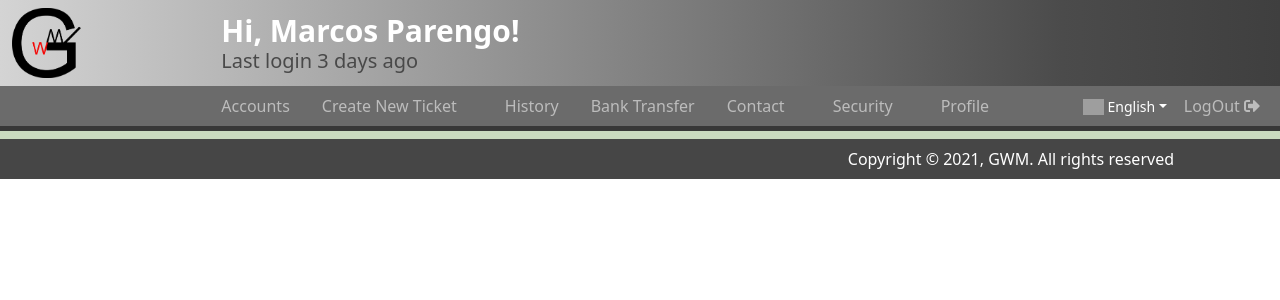
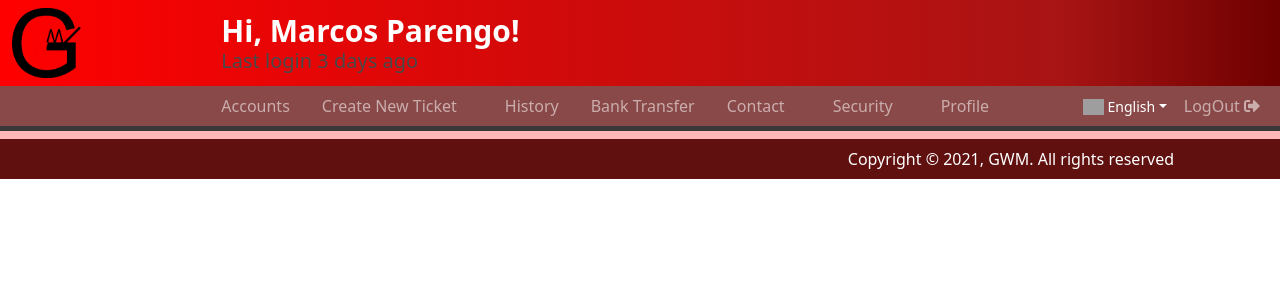
Before and after one commit to GWM-Platform/GWM-Platform-frontEnd, a React (Create React App) app: page /DashboardNew in a window 1280 px wide. Shown: the top 300 px of the page. Built offline with nearby package versions, Linux system fonts and the light colour scheme; grey boxes are pictures that could not be loaded.

Commit message:
New ticket in progress, found selector in progress, undo color changes

```diff
--- a/src/App.css
+++ b/src/App.css
@@ -13,27 +13,37 @@
   --nav-info-gradient2:rgb(22, 117, 59);
   --nav-info-gradient3:rgb(33, 91, 50);
   */
-    --main-color: rgb(75, 53, 53);
-    --secondary-color: rgb(141, 141, 141);
-    --error: rgb(255, 0, 0);
-    --red: rgb(161, 0, 0);
-    --message: rgb(89, 109, 93);
-    --th-color: rgba(255, 255, 255, 0);
-    --tr-color: rgba(255, 255, 255, 0);
-    --table-border: rgba(255, 255, 255, 0.5);
-    --nav-info-gradient3: rgb(63, 63, 63);
-    --nav-info-gradient2: rgb(75, 75, 75);
-    --nav-info-gradient1: rgb(212, 212, 212);
-    --footer-background: #464646;
-    --main-dashboard-bg: rgb(202, 218, 192);
+
+
+
+  /*NavBar*/
+    --main-bg-nav-color:#611010;
+    --selected-underline-section-color:#611010;
+    --default-underline-section-color:#ff3a3a;
+
+
+    --main-color: rgb(158, 27, 27);
+    --secondary-color:   rgb(150, 90, 0);
+    --error:rgb(145, 85, 85);
+    --red:rgb(201, 44, 45);
+    --message:rgb(0,114,25);
+    --th-color:rgba(201, 74, 74, 0.295);
+    --tr-color:rgb(240, 148, 148);
+    --table-border: rgba(78, 65, 30, 0.5);
+    --nav-info-gradient1:rgb(255, 0, 0);
+    --nav-info-gradient2:rgb(168, 20, 20);
+    --nav-info-gradient3:rgb(110, 0, 0);
+    --footer-background:#611010;
+
+    --main-dashboard-bg: rgb(255, 183, 183);
     --secondary-card-secondary: rgb(244, 246, 241);
     --main-card-color: rgb(124, 124, 124);
     /*NavBar*/
-    --main-bg-nav-color: #6b6b6b;
+    --main-bg-nav-color: #8a4949;
     --selected-underline-section-color: #b3b3b3;
     --default-underline-section-color: #383838;
     --text-nav-section-color: #E2E5EA;
-    --ticket-main-color: rgb(126, 152, 226);
+    --ticket-main-color: rgb(235, 56, 56);
     --ticket-secondary-color: rgb(214, 222, 240);
 }
 
--- a/src/components/Containerlogin/index.jsx
+++ b/src/components/Containerlogin/index.jsx
@@ -116,7 +116,7 @@
                       </Row>
                       <Row className="d-flex flex-row-reverse">
                         <Col xs="12">
-                          <CButton type="submit" disabled={buttonDisabled} color="secondary" className="mainColor button block px-4" /*onClick={toDashBoard}*/>
+                          <CButton type="submit" disabled={buttonDisabled} color="danger" className="mainColor button block px-4" /*onClick={toDashBoard}*/>
                             <Spinner
                               as="span"
                               animation="border"
--- a/src/components/UserDashboardNew/CreateNewTicket/OperationFormContainer/OperationForm/BuyForm/FoundCard/index.jsx
+++ b/src/components/UserDashboardNew/CreateNewTicket/OperationFormContainer/OperationForm/BuyForm/FoundCard/index.jsx
@@ -25,6 +25,7 @@ const FoundCard = ({ found, ownKey, data, setData, some, setSome }) => {
                         className="d-block w-100"
                         legend={false}
                         data={found.composition}
+                        colors={['#FFA07A','#FA8072','#E9967A','#F08080','#CD5C5C','#DC143C','#B22222','#FFO000','#8B0000','#800000','#FF6347','#FF4500','#DB7093']}
                         height={200}
                         width={200} />
                 </Card.Body>
--- a/src/components/UserDashboardNew/CreateNewTicket/OperationType/Type/index.jsx
+++ b/src/components/UserDashboardNew/CreateNewTicket/OperationType/Type/index.jsx
@@ -27,10 +27,6 @@ const setTypeSelected = (data, setData, ownKey, some, setSome, setOpen, open) =>
         setData(aux)
     }else{
         setOpen(!open)
-        let aux = data
-        aux.type = -1
-        setData(aux)
-
         setTimeout(() => {
         let aux = data
         aux.type = ownKey
```
